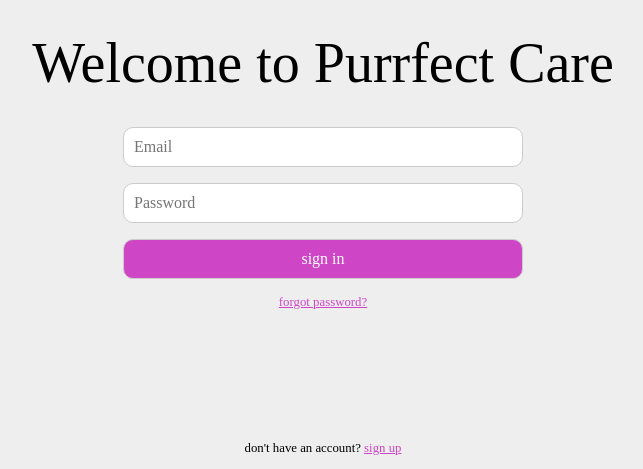
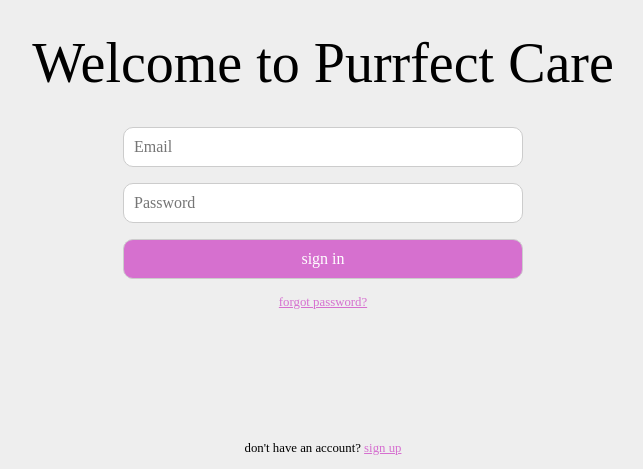
Before and after one commit to suwka/wdpai, a PHP site: template public/views/login.html in a window 1280 px wide. Shown: the part 331-800 px from the top of the page, without its empty margins (317-960 px from the left). Run offline with PHP 8.4, Linux system fonts and the light colour scheme; the template is opened without the code that fills it, so the values that code supplies are empty; some web fonts are replaced.

Commit message:
poprawka kolorow

```diff
--- a/public/styles/login.css
+++ b/public/styles/login.css
@@ -54,7 +54,7 @@ body, input, button {
 .forgot-password {
     text-align: center;
     font-size: 0.8em;
-    color: rgb(206, 70, 197);
+    color: rgba(206, 70, 197, 0.75);
 }
 
 .input{
@@ -70,9 +70,9 @@ body, input, button {
     border: 1px solid #ccc;
     border-radius: 10px;
     color: white;
-    background-color: rgb(206, 70, 197);
+    background-color: rgba(206, 70, 197, 0.75);
 }
 
 .signup-link {
-    color: rgb(206, 70, 197);
+    color: rgba(206, 70, 197, 0.75);
 }
```
